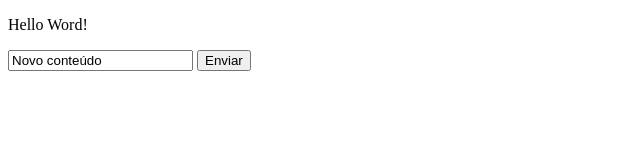
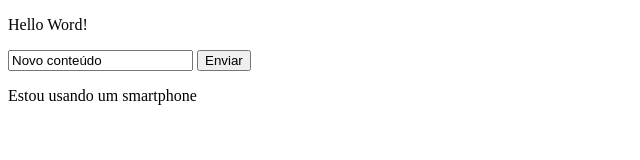
Before and after one commit to AzeredoFelipe/Eletiva-20241, a plain HTML site: page index.html in a window 1280 px wide. Both pictures are taken after a click on the button "Enviar". Shown: the whole page, without its empty margins (0-640 px from the left). Drawn offline with Linux system fonts and the light colour scheme.

Commit message:
Troca cell/pc

```diff
--- a/index.html
+++ b/index.html
@@ -8,13 +8,26 @@
         <p> Hello Word!</p>
         <input type="text" id="valor">
         <button id="enviar">Enviar</button>
+        <div id="conteudo"></div>
 
         <script>
             document.querySelector("#enviar").addEventListener("click", mudarValor);
 
+
             function mudarValor(){
-                document.querySelector("#valor").value = "Novo conteúdo"
-            }
+                document.querySelector("#valor").value = "Novo conteúdo";
+                if (document.getElementById("conteudo").innerHTML ==
+                    "<p>Estou usando um smartphone</p>"){
+                        document.getElementById("conteudo").innerHTML =
+                            "<p> Estou usando um computador<p/>";
+                }
+                else {
+                    document.getElementById("conteudo").innerHTML =
+                        "<p>Estou usando um smartphone</p>";
+
+                }
+
+           }
         </script>
 
     </body>
```
